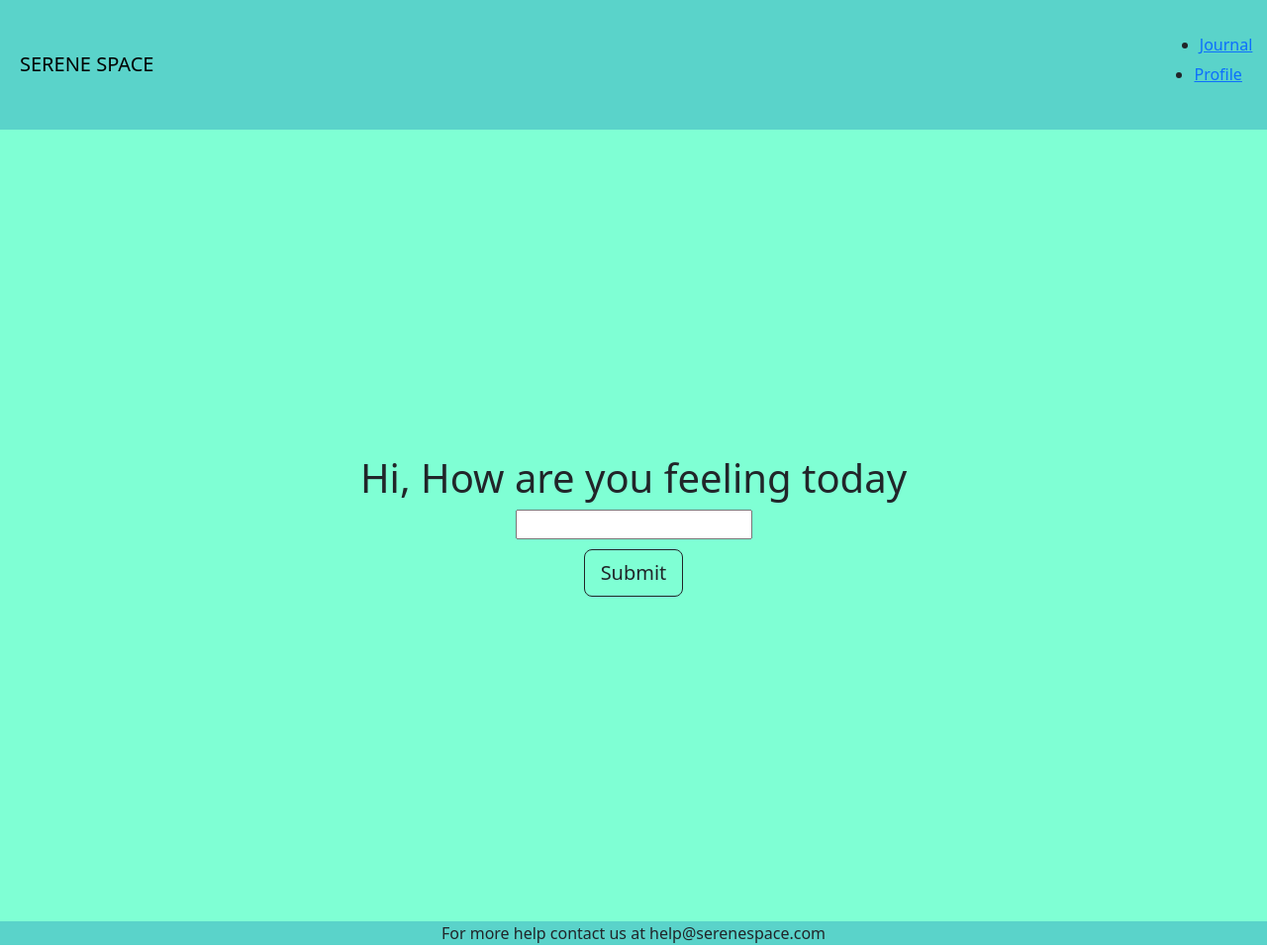
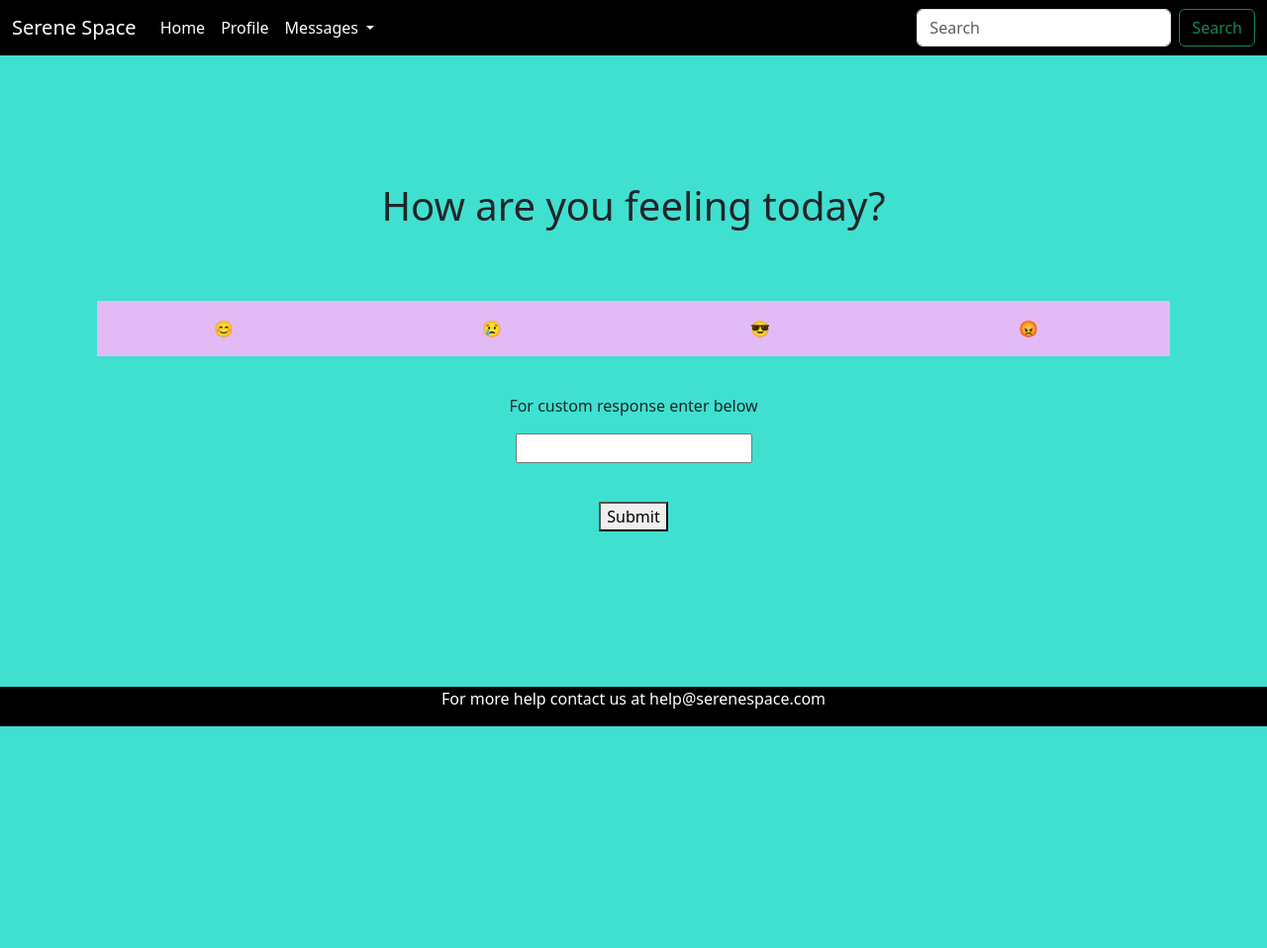
Before and after one commit to Shaan-kapoor/SereneSpace, a plain HTML site: page index.html in a window 1280 px wide. Shown: the whole page at 99% size. After the commit the page ends 800 px from the top, so only its background shows below. Drawn offline with nearby package versions, Linux system fonts and the light colour scheme.

Commit message:
Add files via upload

```diff
--- a/index.html
+++ b/index.html
@@ -5,37 +5,79 @@
     <meta charset="UTF-8">
     <meta http-equiv="X-UA-Compatible" content="IE=edge">
     <meta name="viewport" content="width=device-width, initial-scale=1.0">
+    <title>Serene Space</title>
+    <link rel="stylesheet" href="style.css">
     <link href="https://cdn.jsdelivr.net/npm/bootstrap@5.3.0/dist/css/bootstrap.min.css" rel="stylesheet"
         integrity="sha384-9ndCyUaIbzAi2FUVXJi0CjmCapSmO7SnpJef0486qhLnuZ2cdeRhO02iuK6FUUVM" crossorigin="anonymous">
-    <title>SERENE SPACE</title>
-    <link rel="stylesheet" href="styles.css">
-
-
 </head>
 
-<body>
-    <div class="top-part">
-        <nav class="navbar">
-            <div class="navbar-brand">
-                SERENE SPACE
+<body style="background-color:turquoise;">
+    <nav class="navbar navbar-expand-lg bg-black rounded-0">
+        <div class="container-fluid">
+            <a class="navbar-brand text-white" href="#">Serene Space</a>
+            <button class="navbar-toggler" type="button" data-bs-toggle="collapse"
+                data-bs-target="#navbarSupportedContent" aria-controls="navbarSupportedContent" aria-expanded="false"
+                aria-label="Toggle navigation">
+                <span class="navbar-toggler-icon"></span>
+            </button>
+            <div class="collapse navbar-collapse" id="navbarSupportedContent">
+                <ul class="navbar-nav me-auto mb-2 mb-lg-0">
+                    <li class="nav-item">
+                        <a class="nav-link active text-white" aria-current="page" href="#">Home</a>
+                    </li>
+                    <li class="nav-item">
+                        <a class="nav-link text-white" href="#">Profile</a>
+                    </li>
+                    <li class="nav-item dropdown">
+                        <a class="nav-link dropdown-toggle text-white" href="#" role="button" data-bs-toggle="dropdown"
+                            aria-expanded="false">
+                            Messages
+                        </a>
+                        <ul class="dropdown-menu">
+                            <li><a class="dropdown-item" href="#">Action</a></li>
+                            <li><a class="dropdown-item" href="#">Another action</a></li>
+                            <li>
+                                <hr class="dropdown-divider">
+                            </li>
+                            <li><a class="dropdown-item" href="#">Something else here</a></li>
+                        </ul>
+                    </li>
+                    <li class="nav-item">
+                    </li>
+                </ul>
+                <form class="d-flex" role="search">
+                    <input class="form-control me-2" type="search" placeholder="Search" aria-label="Search">
+                    <button class="btn btn-outline-success" type="submit">Search</button>
+                </form>
             </div>
-
-            <ul class="navbar-links">
-                <li class="journal" ><a href="#">Journal</a></li>
-                <li class="Profile"><a href="#">Profile</a></li>
-            </ul>
-        </nav>
-    </div>
-    <div class="middle-part">
-        <div class="input-container">
-            <h1>Hi, How are you feeling today</h1>
-            <input type="text" class="mood-input">
-            <button class="submit btn btn-outline-dark btn-lg download-button">Submit</button>
+        </div>
+    </nav>
+    <div class="rest">
+        <div class="top-body">
+            <h1>How are you feeling today?</h1>
+        </div>
+        <br><br>
+        <div class="container text-center rounded-1">
+            <div class="emoji row mt-3 me-3 ms-3">
+                <div class="col mt-3 me-3 pb-3">😊</div>
+                <div class="col mt-3 me-3 pb-3">😢</div>
+                <div class="col mt-3 me-3 pb-3">😎</div>
+                <div class="col mt-3 me-3 pb-3">😡</div>
+            </div>
+        </div>
+        <div class="box">
+            <p align="center"> For custom response enter below </p>
+            <input type="text">
+        </div>
+        <div class="but">
+            <button>Submit</button>
         </div>
     </div>
-    <div class="bottom-part">
+    <br><br><br><br><br><br>
+    <div class="bottom-part text-white">
         <p align="center">For more help contact us at help@serenespace.com</p>
     </div>
+
 </body>
 
 </html>
--- /dev/null
+++ b/style.css
@@ -0,0 +1,33 @@
+.top-body
+{
+    margin-top: 10%;
+    text-align: center;
+}
+
+.box
+{
+    text-align: center;
+    margin: 3%;
+}
+
+.but
+{
+    text-align: center;
+    margin: 1%;
+}
+.bottom-part
+{
+    background-color: black;
+    height: 40px;
+}
+
+.emoji
+{
+    background-color: #e2baf5;
+
+}
+
+.container
+{
+    margin:0;
+}
```
